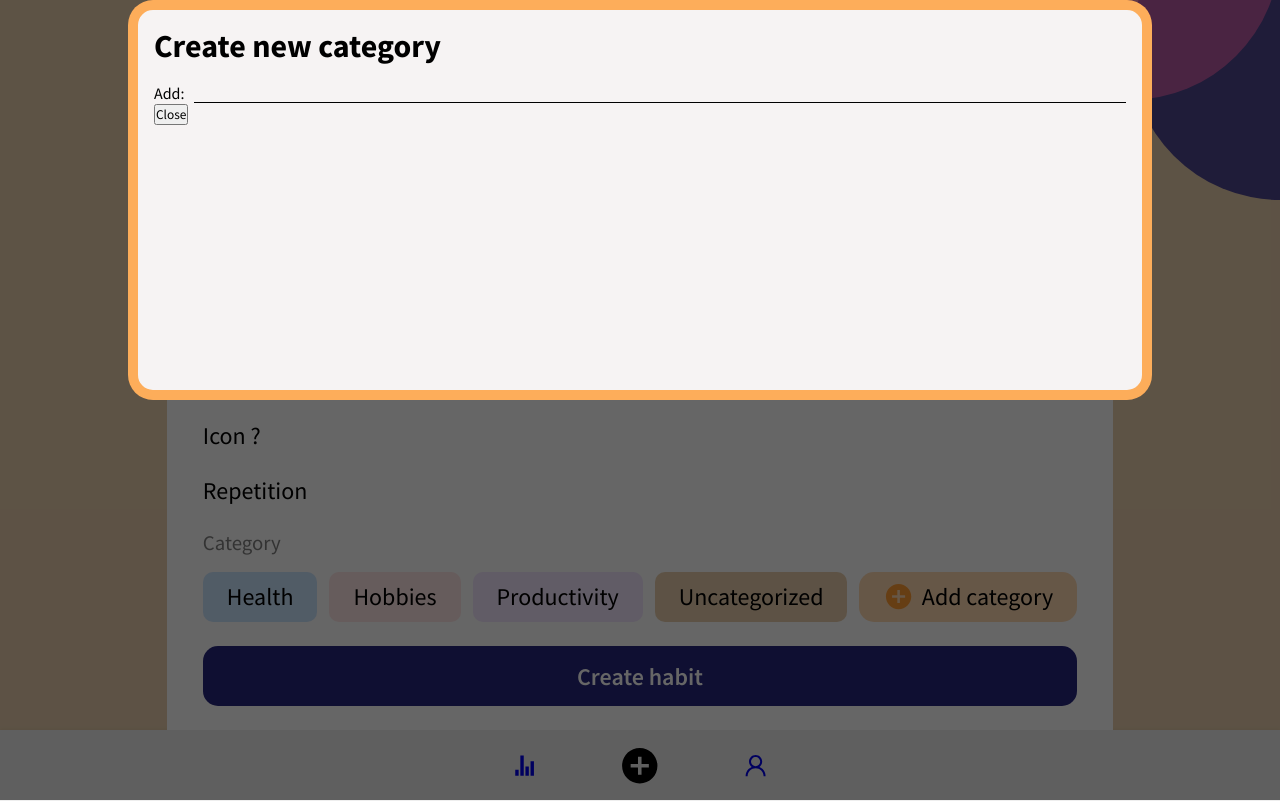
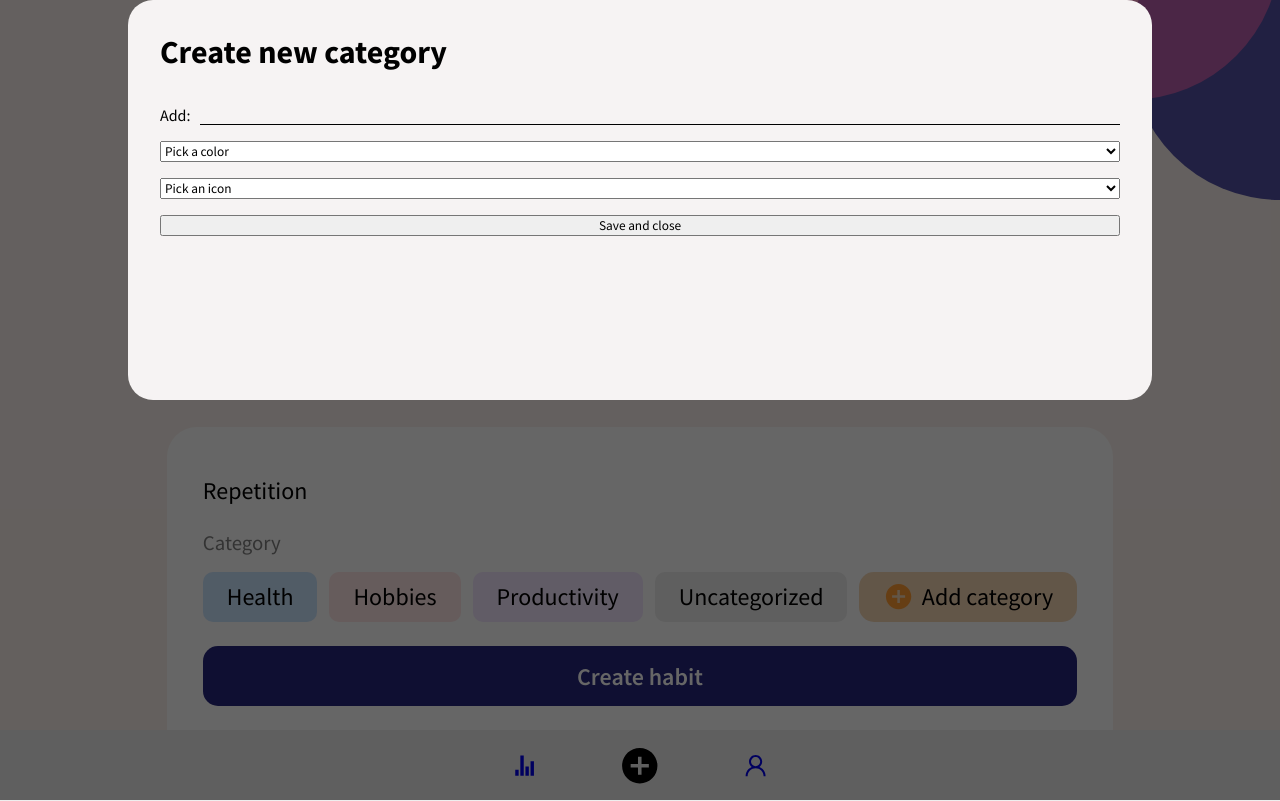
Before and after one commit to iwarra/habit-tracker, a React (Vite) app in the folder client/: page /add in a window 1280 px wide. Both pictures are taken after a click on the element "Add category". Built offline with nearby package versions, Linux system fonts and the light colour scheme.

Commit message:
modal updated

```diff
--- a/client/src/globals.scss
+++ b/client/src/globals.scss
@@ -25,7 +25,7 @@ h3 {
 
 :root {
   //Set color scheme
-  --clr-primary: rgba(226, 191, 146, 0.745);
+  --clr-primary: #faf1ed;
   --clr-secondary: ;
   --clr-accent: ;
 
--- a/client/src/mongodb/habits.js
+++ b/client/src/mongodb/habits.js
@@ -36,7 +36,7 @@ const categories = [
   },
   {
     name: "Uncategorized",
-    color: "#e9cfad",
+    color: "#eee",
     icon: "checklist",
     id: crypto.randomUUID(),
   }
--- a/client/src/views/addNew/AddNew.jsx
+++ b/client/src/views/addNew/AddNew.jsx
@@ -19,6 +19,11 @@ const AddNew = () => {
   })
   const initial = useRef()
 
+  function handleAddCategory(event) {
+    if (event.target.closest('#modalWrap')) return
+    setIsModalOpen(prev => !prev)
+  }
+
   return (
     <div className={style.wrapper}>
       <div className={`${style.blue} ${style.circle}`}></div>
@@ -36,14 +41,7 @@ const AddNew = () => {
             />
           </div>
         </header>
-        {/* <div className={style.modal}>
-          { modal === true ?
-            <Modal newHabit={newHabit} setNewHabit={setNewHabit} modal={modal} setModal={setModal}/> : null
-          }
-        </div> */}
         <main>
-          <span>Color?</span>
-          <p>Icon ?</p>
           <p>Repetition</p>
           <div className={style.catWrapper}>
           <h3>Category</h3>
@@ -53,7 +51,7 @@ const AddNew = () => {
                 return <li style={{backgroundColor: item.color}} key={item.id}>{item.name}</li>
               })}
             </ul>
-            <div className={style.addCategory} onClick={() => setIsModalOpen(prev => !prev)}>
+            <div className={style.addCategory} onClick={handleAddCategory}>
               <IoMdAddCircle role="button" className={style.addBtn}/>
               <span>Add category</span>
               {isModalOpen && createPortal(<Modal newHabit={newHabit} setNewHabit={setNewHabit} />, document.body)}
--- a/client/src/views/addNew/Modal.jsx
+++ b/client/src/views/addNew/Modal.jsx
@@ -7,7 +7,7 @@ const Modal = ({ newHabit, setNewHabit }) => {
   return (
       <div className={style.modalMain}>
         <div className={style.modal}>
-          <div className={style.modalWrap}>
+          <div className={style.modalWrap} id="modalWrap">
               <h1>Create new category</h1>
             <div className={style.labInp}>
               <label htmlFor="">Add:</label>
@@ -18,7 +18,19 @@ const Modal = ({ newHabit, setNewHabit }) => {
                       onInput={() => {setNewHabit(initial.current.innerHTML)}}
                     />
             </div>
-            <button onClick={() => setModal(prev => prev = !prev)}>Close</button>
+            <select name="colors" id="cat-colors">
+              <option value="">Pick a color</option>
+              <option value="default">Default</option>
+              <option value="blue">Blue</option>
+              <option value="pink">Pink</option>
+              <option value="yellow">Yellow</option>
+              <option value="green">Green</option>
+            </select>
+            <select name="icons" id="cat-icons">
+              <option value="">Pick an icon</option>
+              <option value="">Default</option>
+            </select>
+            <button >Save and close</button>
           </div>
         </div>
       </div>
@@ -26,3 +38,4 @@ const Modal = ({ newHabit, setNewHabit }) => {
 };
 
 export default Modal;
+//onClick={() => setModal(prev => prev = !prev)}
--- a/client/src/views/addNew/addNew.module.scss
+++ b/client/src/views/addNew/addNew.module.scss
@@ -20,7 +20,7 @@
       display: flex;
       flex-direction: column;
       gap: 1em;
-      color: white;
+      color: rgb(61, 60, 60);
       margin-bottom: 2rem;
       padding: 1.5em;
     }
@@ -45,7 +45,7 @@
   .firstInput {
     width: 100%;
     padding-left: .5em;
-    border-bottom: 1px solid white;
+    border-bottom: 1px solid rgb(144, 142, 142);
     font-weight: 600;
   }
 }
@@ -83,7 +83,7 @@
   align-items: center;
   padding: .4em 1em;
   border-radius: 15px;
-  background-color: #ffdab3;
+  background-color: #f6d4afeb;
   gap: .3em;
   cursor: pointer;
 
--- a/client/src/views/addNew/modal.module.scss
+++ b/client/src/views/addNew/modal.module.scss
@@ -29,11 +29,13 @@
   background-color: rgb(246, 243, 243);
   width: 80vw;
   height: 50vh;
-  border: 10px solid #ff9c33ca;
   border-radius: 25px;
   color: black;
   margin: 0 auto;
-  padding: 1em;
+  padding: 2em;
+  display: flex;
+  flex-direction: column;
+  gap: 1em;
 }
 
 
```
Also changed, not shown: 1 other file (tests, documents, lock files or other folders).
